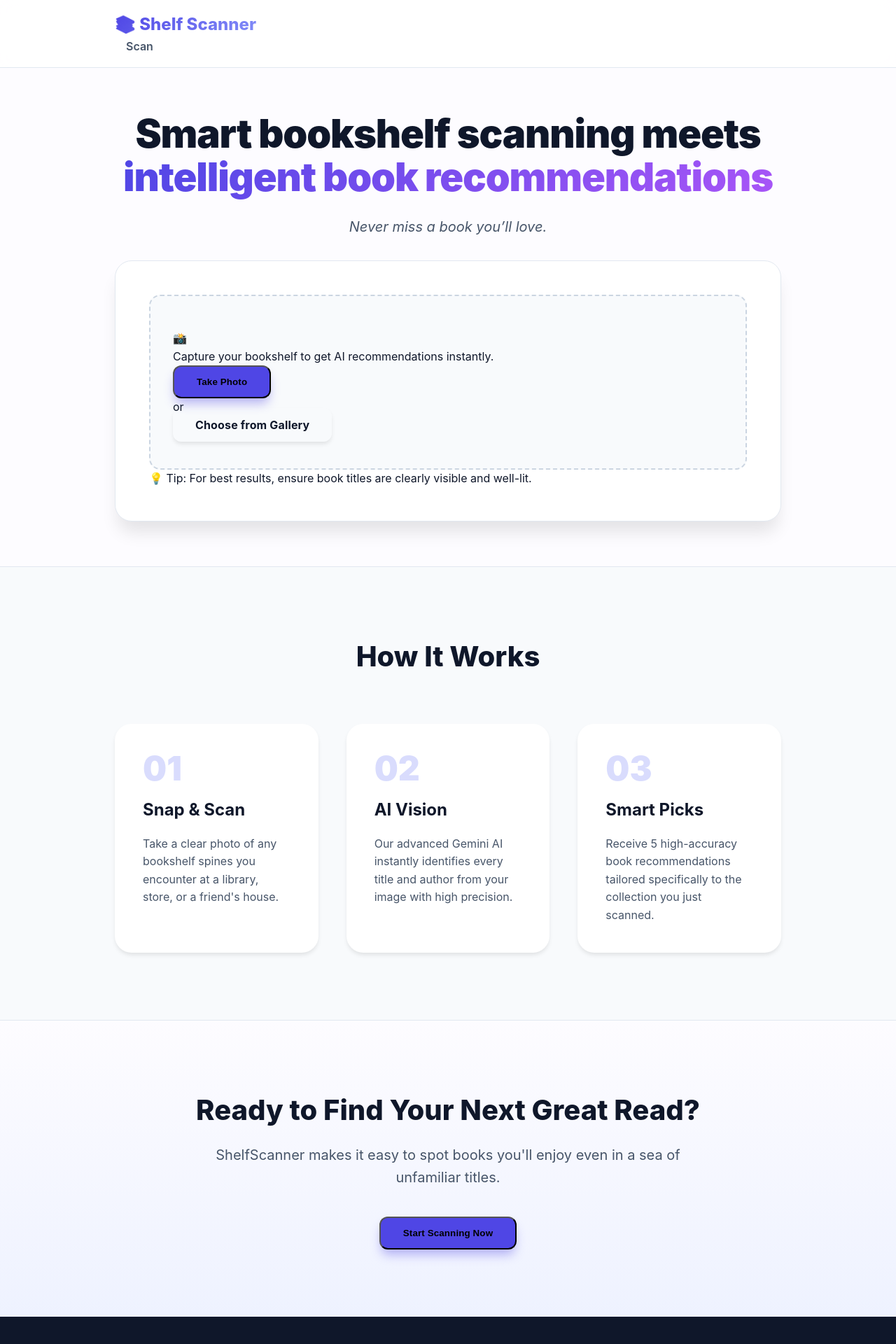
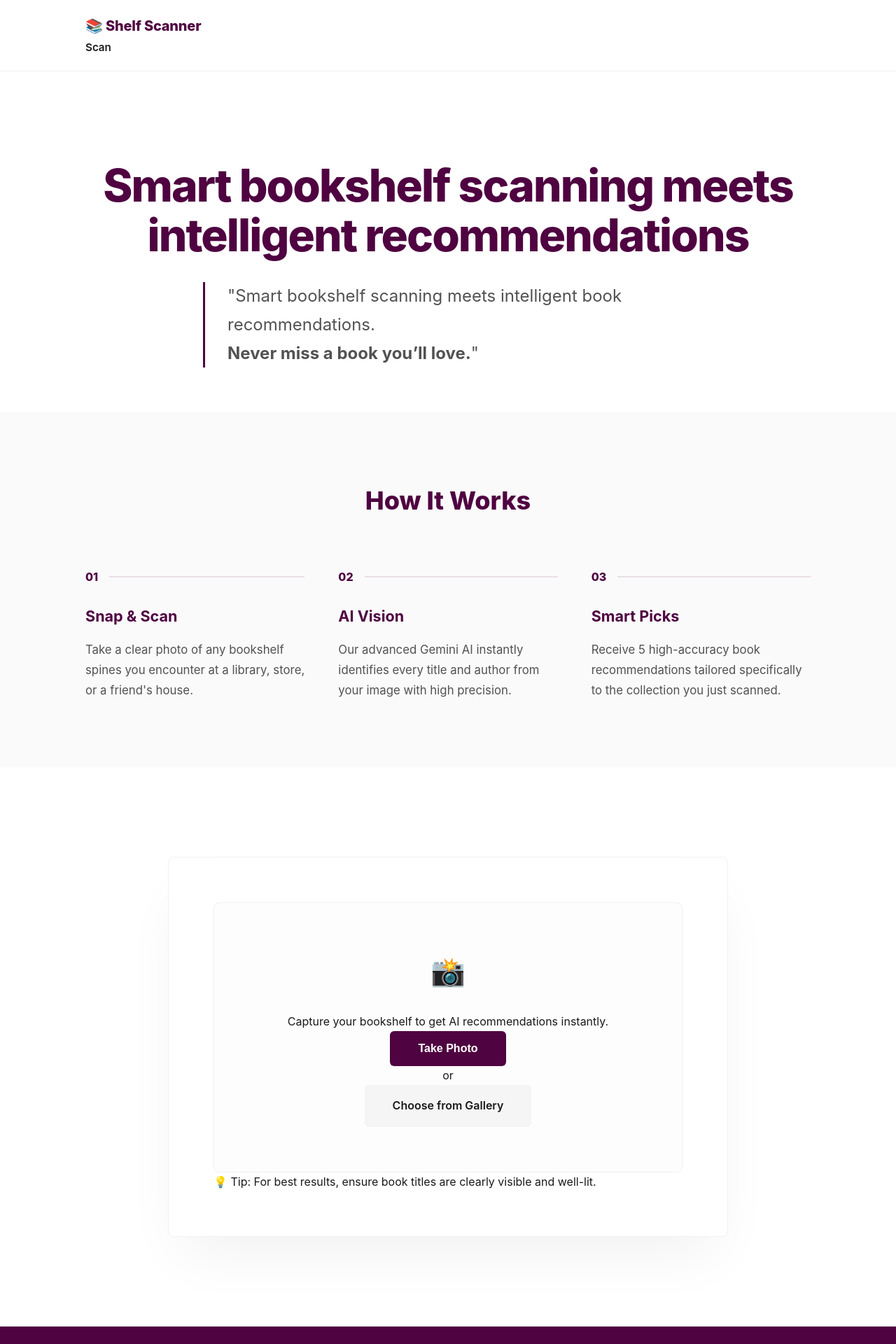
Before and after one commit to Hemachandiranpajany/AI_shelf_scanner, a React (Vite) app in the folder client/: page / in a window 1280 px wide. Shown: the top 1920 px of the page at 70% size. Built offline with nearby package versions, Linux system fonts and the light colour scheme; no server answers.

Commit message:
Updated the Home page design

```diff
--- a/client/src/App.css
+++ b/client/src/App.css
@@ -1,22 +1,22 @@
-@import url('https://fonts.googleapis.com/css2?family=Outfit:wght@400;600;800;900&family=Inter:wght@400;600;700&display=swap');
+@import url('https://fonts.googleapis.com/css2?family=Manrope:wght@400;500;600;700;800&display=swap');
 
 :root {
-  --primary: #4f46e5;
-  --primary-light: #818cf8;
-  --primary-dark: #3730a3;
-  --accent: #f59e0b;
+  --primary: #4F0341;
+  --primary-light: #7a1b66;
+  --primary-dark: #320229;
+  --accent: #b45309;
   --success: #10b981;
   --error: #ef4444;
-  --background: #fdfcff;
+  --background: #ffffff;
   --surface: #ffffff;
-  --text-primary: #0f172a;
-  --text-secondary: #475569;
-  --border: #e2e8f0;
+  --text-primary: #1a1a1a;
+  --text-secondary: #525252;
+  --border: #f1f1f1;
   --shadow-sm: 0 1px 2px 0 rgb(0 0 0 / 0.05);
-  --shadow-md: 0 4px 6px -1px rgb(0 0 0 / 0.1);
-  --shadow-lg: 0 20px 25px -5px rgb(0 0 0 / 0.1);
-  --radius: 16px;
-  --transition: all 0.3s cubic-bezier(0.4, 0, 0.2, 1);
+  --shadow-md: 0 4px 12px -2px rgb(0 0 0 / 0.08);
+  --shadow-lg: 0 20px 40px -10px rgb(0 0 0 / 0.1);
+  --radius: 8px;
+  --transition: all 0.4s cubic-bezier(0.23, 1, 0.32, 1);
 }
 
 * {
@@ -26,11 +26,12 @@
 }
 
 body {
-  font-family: 'Outfit', -apple-system, BlinkMacSystemFont, sans-serif;
+  font-family: 'Manrope', -apple-system, BlinkMacSystemFont, sans-serif;
   background-color: var(--background);
   color: var(--text-primary);
-  line-height: 1.6;
+  line-height: 1.7;
   overflow-x: hidden;
+  -webkit-font-smoothing: antialiased;
 }
 
 .app {
@@ -40,9 +41,9 @@ body {
 }
 
 .container {
-  max-width: 1000px;
+  max-width: 1100px;
   margin: 0 auto;
-  padding: 0 1.5rem;
+  padding: 0 2rem;
 }
 
 .text-center {
@@ -51,198 +52,254 @@ body {
 
 /* Header Improvements */
 .app-header {
-  background: rgba(255, 255, 255, 0.8);
-  backdrop-filter: blur(12px);
+  background: rgba(255, 255, 255, 0.95);
+  backdrop-filter: blur(8px);
   position: sticky;
   top: 0;
   z-index: 100;
   border-bottom: 1px solid var(--border);
-  padding: 1rem 0;
+  padding: 1.25rem 0;
 }
 
 .logo {
-  font-size: 1.5rem;
+  font-size: 1.25rem;
   font-weight: 800;
   color: var(--primary);
   text-decoration: none;
-  background: linear-gradient(135deg, var(--primary), var(--primary-light));
-  background-clip: text;
-  -webkit-background-clip: text;
-  -webkit-text-fill-color: transparent;
+  letter-spacing: -0.01em;
+  display: flex;
+  align-items: center;
+  gap: 0.5rem;
 }
 
 nav a {
-  color: var(--text-secondary);
+  color: var(--text-primary);
   text-decoration: none;
   font-weight: 600;
+  font-size: 0.95rem;
   transition: var(--transition);
-  padding: 0.5rem 1rem;
-  border-radius: 8px;
+  padding: 0.5rem 0;
 }
 
 nav a:hover {
-  background: var(--background);
   color: var(--primary);
 }
 
 /* Hero Section */
 .hero-section {
-  padding: 4rem 0 2rem;
+  padding: 8rem 0 4rem;
   text-align: center;
 }
 
 .hero-title {
-  font-size: 3.5rem;
-  font-weight: 900;
+  font-size: 4rem;
+  font-weight: 800;
   line-height: 1.1;
-  margin-bottom: 1.5rem;
-  letter-spacing: -0.02em;
-}
-
-.gradient-text {
-  background: linear-gradient(135deg, #4f46e5 0%, #a855f7 100%);
-  background-clip: text;
-  -webkit-background-clip: text;
-  -webkit-text-fill-color: transparent;
+  margin-bottom: 2rem;
+  color: var(--primary);
+  letter-spacing: -0.03em;
 }
 
 .hero-quote {
-  font-size: 1.25rem;
+  font-size: 1.5rem;
   color: var(--text-secondary);
-  max-width: 600px;
+  max-width: 700px;
   margin: 0 auto;
-  font-style: italic;
+  font-weight: 400;
+  border-left: 3px solid var(--primary);
+  padding-left: 2rem;
+  text-align: left;
 }
 
-/* Scanner Overhaul */
-.scanner-section {
-  padding-bottom: 4rem;
-}
-
-.scanner-card {
-  background: var(--surface);
-  border-radius: 24px;
-  padding: 3rem;
-  box-shadow: var(--shadow-lg);
-  border: 1px solid var(--border);
-}
-
-.upload-area {
-  background: #f8fafc;
-  border: 2px dashed #cbd5e1;
-  border-radius: var(--radius);
-  padding: 3rem 2rem;
-  transition: var(--transition);
-}
-
-.upload-area:hover {
-  border-color: var(--primary);
-  background: #f1f5f9;
+/* Page Subtitles */
+.section-title {
+  font-size: 2.25rem;
+  font-weight: 800;
+  text-align: center;
+  margin-bottom: 4rem;
+  color: var(--primary);
 }
 
 /* How it Works */
 .how-it-works {
-  background: #f8fafc;
   padding: 6rem 0;
-  border-top: 1px solid var(--border);
-  border-bottom: 1px solid var(--border);
-}
-
-.section-title {
-  font-size: 2.5rem;
-  font-weight: 800;
-  text-align: center;
-  margin-bottom: 4rem;
+  background-color: #fafafa;
 }
 
 .steps-grid {
   display: grid;
   grid-template-columns: repeat(3, 1fr);
-  gap: 2.5rem;
+  gap: 3rem;
 }
 
 .step-card {
-  background: var(--surface);
-  padding: 2.5rem;
-  border-radius: 24px;
-  box-shadow: var(--shadow-md);
+  padding: 0;
+  background: none;
+  border-radius: 0;
+  box-shadow: none;
   transition: var(--transition);
 }
 
-.step-card:hover {
-  transform: translateY(-8px);
-  box-shadow: var(--shadow-lg);
+.step-number {
+  font-size: 1rem;
+  font-weight: 800;
+  color: var(--primary);
+  margin-bottom: 1.5rem;
+  display: flex;
+  align-items: center;
+  gap: 1rem;
 }
 
-.step-number {
-  font-size: 3rem;
-  font-weight: 900;
-  color: var(--primary-light);
-  opacity: 0.3;
-  line-height: 1;
-  margin-bottom: 1rem;
+.step-number::after {
+  content: '';
+  height: 2px;
+  flex: 1;
+  background: var(--primary);
+  opacity: 0.1;
 }
 
 .step-card h3 {
-  font-size: 1.5rem;
+  font-size: 1.35rem;
+  font-weight: 700;
   margin-bottom: 1rem;
+  color: var(--primary);
 }
 
 .step-card p {
   color: var(--text-secondary);
+  font-size: 1.05rem;
+}
+
+/* Scanner Overhaul */
+.scanner-section {
+  padding: 8rem 0;
+}
+
+.scanner-card {
+  background: var(--surface);
+  border-radius: var(--radius);
+  padding: 4rem;
+  box-shadow: 0 40px 80px -20px rgba(0, 0, 0, 0.06);
+  border: 1px solid var(--border);
+  max-width: 800px;
+  margin: 0 auto;
+}
+
+.upload-area {
+  background: #fdfdfd;
+  border: 1px solid var(--border);
+  border-radius: var(--radius);
+  padding: 4rem 2rem;
+  text-align: center;
+}
+
+.upload-icon {
+  font-size: 2.5rem;
+  margin-bottom: 1.5rem;
+  display: block;
 }
 
 /* Closing Section */
 .closing-section {
-  padding: 6rem 0;
-  background: linear-gradient(180deg, var(--background) 0%, #eef2ff 100%);
+  padding: 10rem 0;
+  background-color: var(--primary);
+  color: white;
 }
 
 .closing-title {
-  font-size: 2.5rem;
+  font-size: 3rem;
   font-weight: 800;
-  margin-bottom: 1rem;
+  margin-bottom: 1.5rem;
+  color: white;
 }
 
 .closing-text {
-  font-size: 1.25rem;
-  color: var(--text-secondary);
-  max-width: 700px;
-  margin: 0 auto 2.5rem;
+  font-size: 1.35rem;
+  opacity: 0.8;
+  max-width: 600px;
+  margin: 0 auto 3rem;
+  color: white;
 }
 
 /* Buttons */
 .btn {
-  padding: 0.875rem 2rem;
-  border-radius: 12px;
-  font-weight: 700;
-  letter-spacing: 0.01em;
-  box-shadow: var(--shadow-md);
+  padding: 1rem 2.5rem;
+  border-radius: 6px;
+  font-weight: 600;
+  font-size: 1rem;
+  transition: var(--transition);
+  border: none;
+  cursor: pointer;
+  display: inline-flex;
+  align-items: center;
+  justify-content: center;
+  text-decoration: none;
 }
 
 .btn-primary {
   background: var(--primary);
-  box-shadow: 0 10px 15px -3px rgba(79, 70, 229, 0.4);
+  color: white;
 }
 
 .btn-primary:hover {
-  transform: translateY(-2px);
-  box-shadow: 0 20px 25px -5px rgba(79, 70, 229, 0.5);
+  background: var(--primary-light);
+  transform: translateY(-1px);
+}
+
+.btn-white {
+  background: white;
+  color: var(--primary);
+}
+
+.btn-white:hover {
+  background: #f5f5f5;
+  transform: translateY(-1px);
+}
+
+.btn-secondary {
+  background: #f5f5f5;
+  color: var(--text-primary);
+}
+
+.btn-secondary:hover {
+  background: #eeeeee;
+}
+
+/* Results Customization */
+.results-page {
+  padding-top: 4rem;
+}
+
+.book-card {
+  background: white;
+  border: 1px solid var(--border);
+  border-radius: 6px;
+  transition: transform 0.3s ease;
+}
+
+.book-card:hover {
+  transform: translateY(-4px);
+}
+
+.recommendation-card {
+  border-radius: var(--radius);
+  border: 1px solid var(--border);
+  background-color: #fafafa;
+}
+
+.score-badge {
+  background-color: var(--primary);
 }
 
 /* Animations */
 .animate-slide-up {
-  animation: slideUp 0.8s cubic-bezier(0.16, 1, 0.3, 1) both;
-}
-
-.animate-fade-in {
-  animation: fadeIn 0.5s ease both;
+  animation: slideUp 1s cubic-bezier(0.23, 1, 0.32, 1) both;
 }
 
 @keyframes slideUp {
   from {
     opacity: 0;
-    transform: translateY(30px);
+    transform: translateY(40px);
   }
 
   to {
@@ -251,54 +308,31 @@ nav a:hover {
   }
 }
 
-@keyframes fadeIn {
-  from {
-    opacity: 0;
-  }
-
-  to {
-    opacity: 1;
-  }
-}
-
-/* Results Customization */
-.book-card {
-  border: 1px solid var(--border);
-  border-radius: 20px;
-}
-
-.recommendation-card {
-  border-radius: 24px;
-  border: 1px solid var(--border);
-}
-
-.confidence-badge,
-.score-badge {
-  background: linear-gradient(135deg, var(--success), #34d399);
-}
-
 /* Footer Improvements */
 .app-footer {
-  padding: 4rem 0;
-  background: #0f172a;
-  color: rgba(255, 255, 255, 0.6);
-}
-
-.app-footer p {
-  color: inherit;
+  padding: 6rem 0;
+  background: #fafafa;
+  border-top: 1px solid var(--border);
+  color: var(--text-secondary);
+  font-size: 0.9rem;
 }
 
 /* Mobile */
 @media (max-width: 768px) {
   .hero-title {
-    font-size: 2.25rem;
+    font-size: 2.75rem;
   }
 
   .steps-grid {
     grid-template-columns: 1fr;
+    gap: 4rem;
   }
 
   .scanner-card {
-    padding: 1.5rem;
+    padding: 2rem;
+  }
+
+  .hero-section {
+    padding-top: 4rem;
   }
 }
--- a/client/src/pages/Home.tsx
+++ b/client/src/pages/Home.tsx
@@ -28,18 +28,12 @@ const Home: React.FC = () => {
       <section className="hero-section">
         <div className="container">
           <h1 className="hero-title animate-slide-up">
-            Smart bookshelf scanning meets <span className="gradient-text">intelligent book recommendations</span>
+            Smart bookshelf scanning meets <br />intelligent recommendations
           </h1>
           <p className="hero-quote animate-slide-up" style={{ animationDelay: '0.1s' }}>
-            Never miss a book you’ll love.
+            "Smart bookshelf scanning meets intelligent book recommendations. <br />
+            <strong>Never miss a book you’ll love.</strong>"
           </p>
-        </div>
-      </section>
-
-      {/* Main Scanner Section */}
-      <section className="scanner-section animate-slide-up" style={{ animationDelay: '0.2s' }}>
-        <div className="container">
-          <Scanner onScanComplete={handleScanComplete} />
         </div>
       </section>
 
@@ -67,6 +61,13 @@ const Home: React.FC = () => {
         </div>
       </section>
 
+      {/* Main Scanner Section */}
+      <section className="scanner-section">
+        <div className="container">
+          <Scanner onScanComplete={handleScanComplete} />
+        </div>
+      </section>
+
       {/* Closing Section */}
       <section className="closing-section">
         <div className="container text-center">
@@ -75,7 +76,7 @@ const Home: React.FC = () => {
             ShelfScanner makes it easy to spot books you'll enjoy even in a sea of unfamiliar titles.
           </p>
           <div className="closing-action">
-            <button className="btn btn-primary btn-large" onClick={() => window.scrollTo({ top: 0, behavior: 'smooth' })}>
+            <button className="btn btn-white" onClick={() => window.scrollTo({ top: 0, behavior: 'smooth' })}>
               Start Scanning Now
             </button>
           </div>
```
